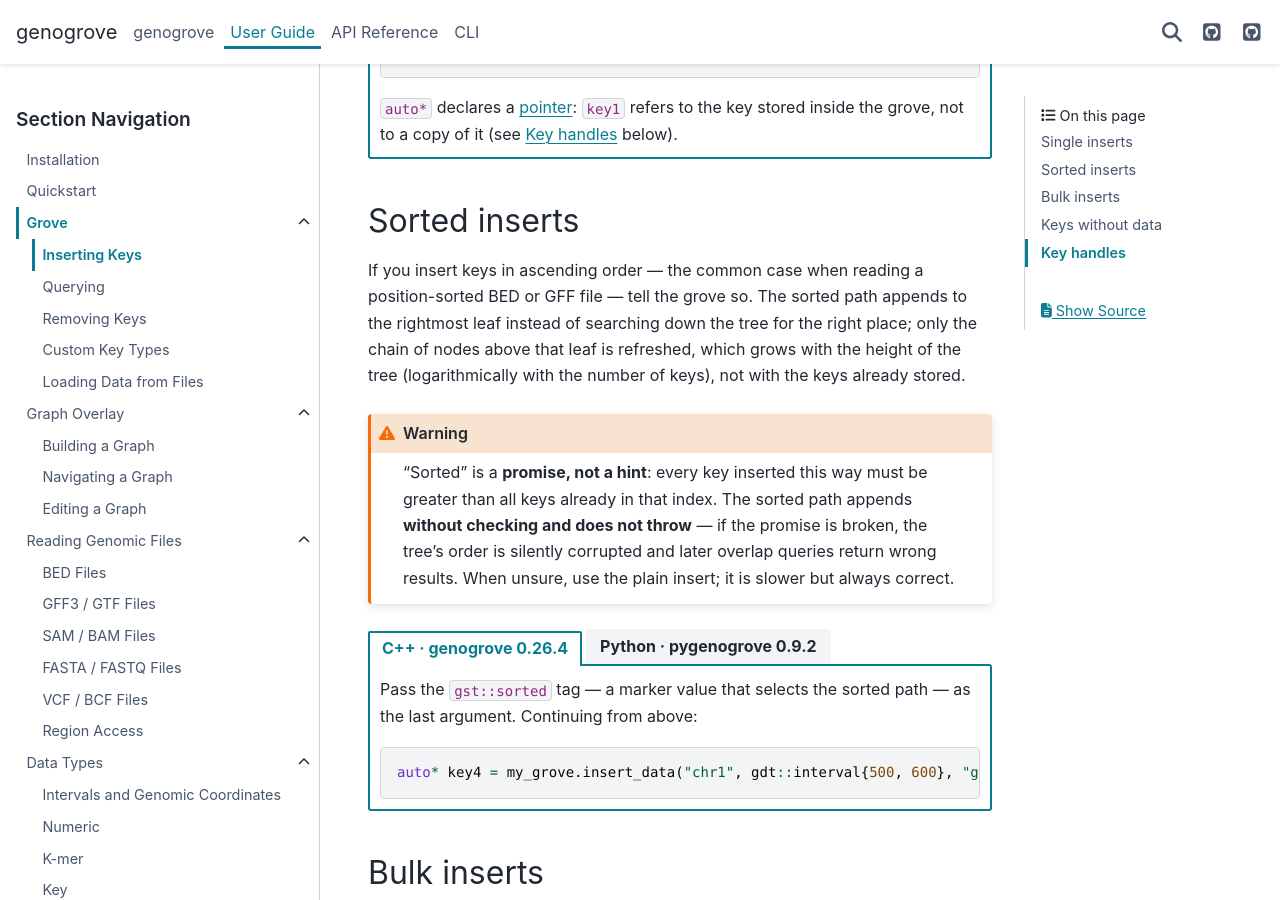
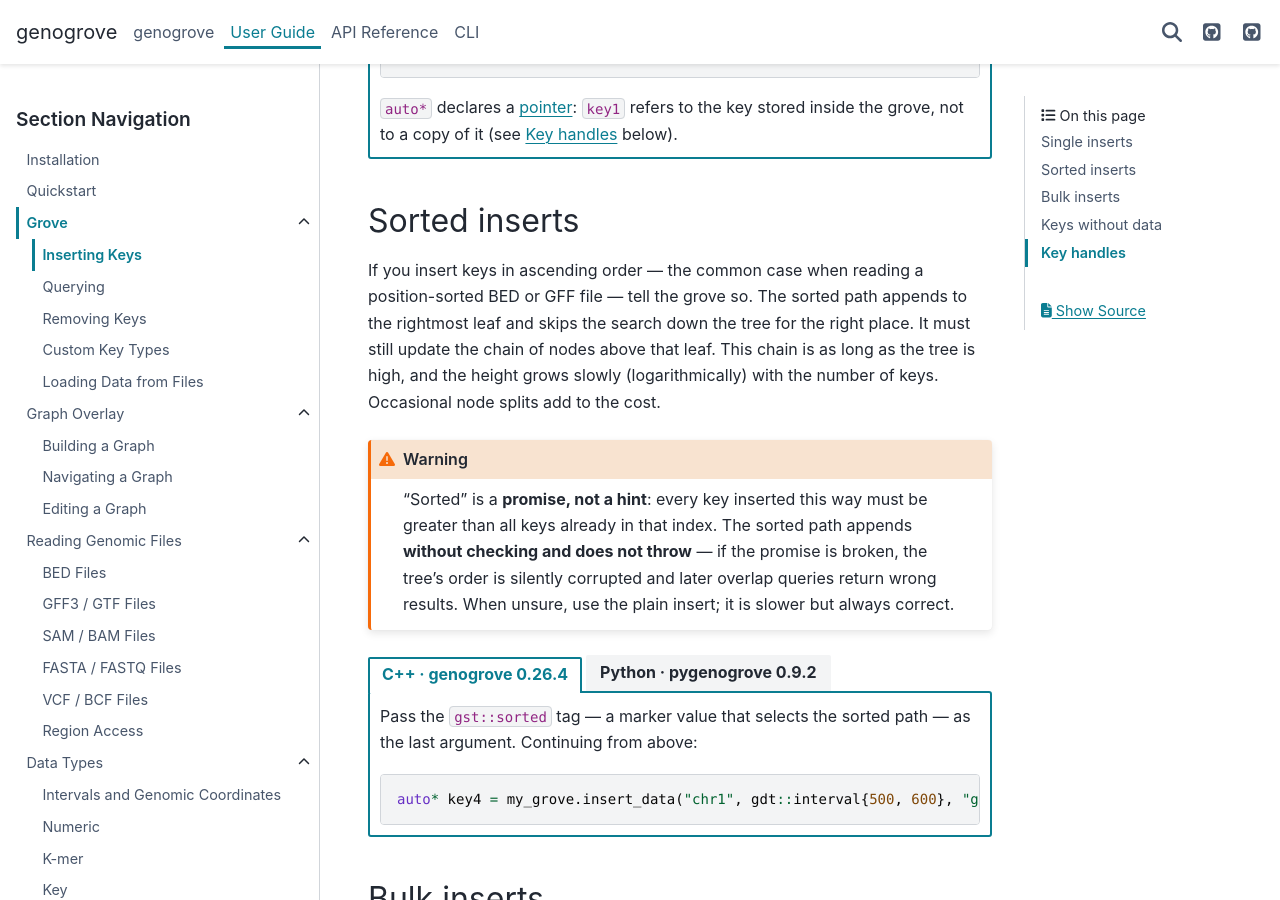
Before and after one commit to genogrove/docs, a Sphinx documentation site: the page built from source/guide/grove/inserting.md, in a window 1280 px wide and 900 px high, scrolled down 828 px. Built offline with Sphinx 7.4.7 and the PyData theme 0.15.4, drawn with Linux system fonts in a browser that asks for light colours.

Commit message:
grove guide: address the automated review comments on PR 266
- index: note that std::cout needs <iostream> in the index-listing example
- loading_data: use the sorted tag only for files sorted within each
  chromosome; sort commands add -k3,3n because the key order compares
  start and then end
- querying: results are in tree order within each index, with no defined
  order between indices; the flanking predicate runs at leaves, pruning at
  internal nodes never uses it
- inserting: changing a universal-Grove payload means remove_key and a new
  insert (insert adds a key, it does not replace); sorted insert still
  updates the ancestor chain, without an O(1) claim
- performance: sorted insert is a constant-factor saving, not O(1)
  amortized; an out-of-order bulk append is not checked and throws nothing

````diff
--- a/source/guide/grove/inserting.md
+++ b/source/guide/grove/inserting.md
@@ -68,10 +68,10 @@
 ## Sorted inserts
 
 If you insert keys in ascending order — the common case when reading a position-sorted BED or
-GFF file — tell the grove so. The sorted path appends to the rightmost leaf instead of searching
-down the tree for the right place; only the chain of nodes above that leaf is refreshed, which grows
-with the height of the tree (logarithmically with the number of keys), not with the keys already
-stored.
+GFF file — tell the grove so. The sorted path appends to the rightmost leaf and skips the search
+down the tree for the right place. It must still update the chain of nodes above that leaf. This
+chain is as long as the tree is high, and the height grows slowly (logarithmically) with the number
+of keys. Occasional node splits add to the cost.
 
 :::{warning}
 "Sorted" is a **promise, not a hint**: every key inserted this way must be greater than all keys
@@ -302,7 +302,9 @@
 ```
 
 Because `k.data` is a fresh copy on the universal `Grove`, changing it (`k.data["gene"] = "BAR"`)
-does **not** change what is stored; to change a payload, insert the key again with the new value.
+does **not** change what is stored. To change a payload, remove the key with `remove_key` and insert
+a new key with the new value. `insert` always adds a key; it does not replace an existing key that
+has the same coordinate. `remove_key` also removes all graph edges of that key, so add them again.
 On `BedGrove` / `GffGrove` the record is live, so editing its fields in place does persist.
 
 `Key` supports `==`, `<`, `>` and `hash()` ({term}`hash`), all computed from `value` alone and
````
Also changed, not shown: source/guide/grove/index.md (+2 -1 lines), source/guide/grove/loading_data.md (+4 -4 lines), source/guide/grove/querying.md (+7 -5 lines), source/guide/performance.md (+4 -2 lines).
